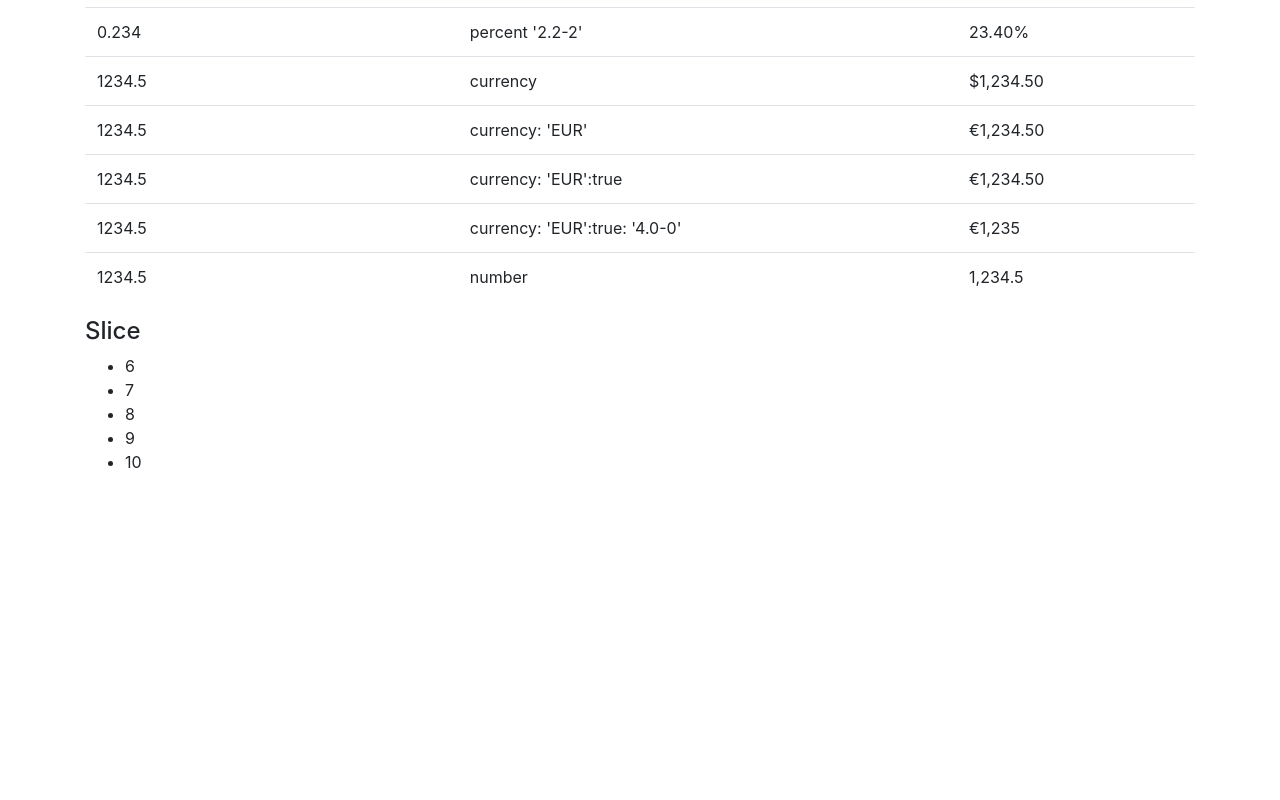
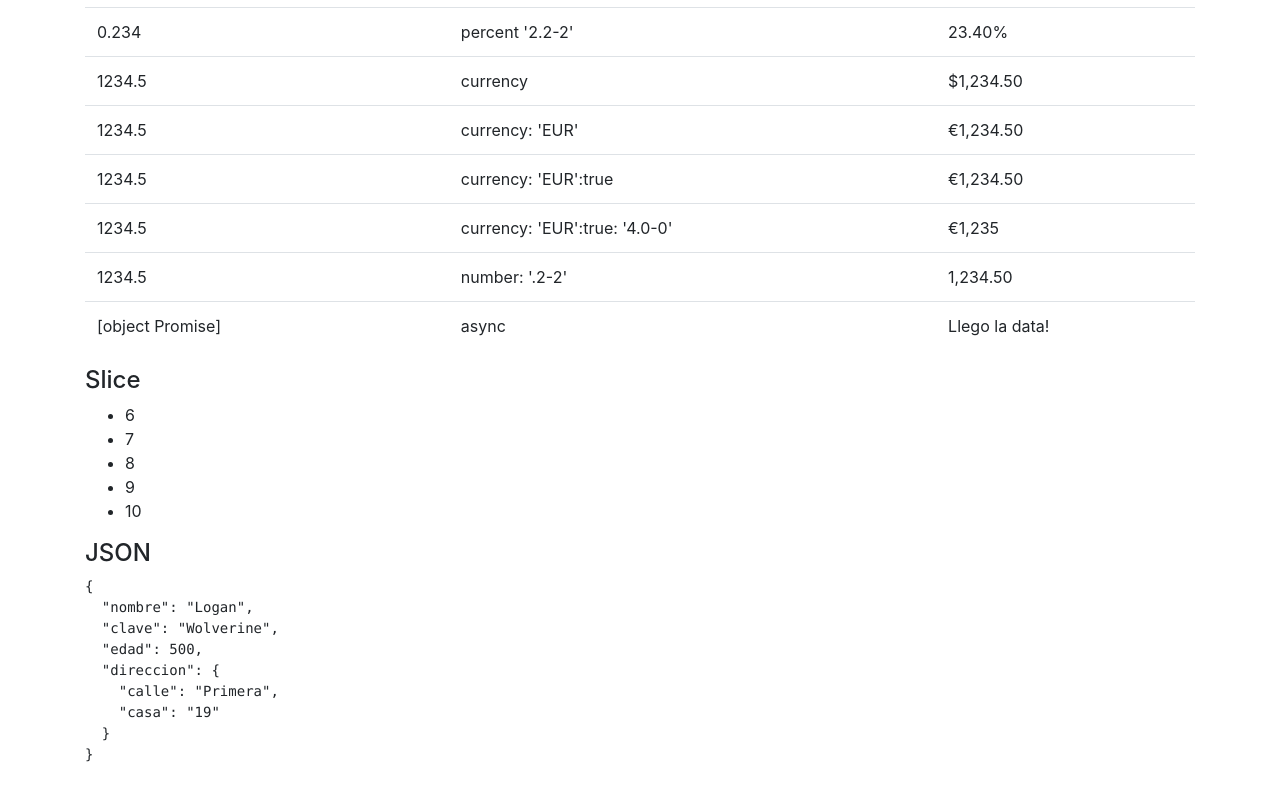
Before and after one commit to paulQR/3-pipes, an Angular app: page / in a window 1280 px wide. Shown: the part 540-1340 px from the top of the page. Before the commit the page ends 1030 px from the top, so only its background shows below. Built offline with nearby package versions, Linux system fonts and the light colour scheme.

Commit message:
2 files modified

```diff
--- a/src/app/app.component.html
+++ b/src/app/app.component.html
@@ -98,8 +98,13 @@
       </tr>
       <tr>
         <td>{{salario}}</td>
-        <td> number </td>
-        <td> {{ salario | number }}</td>
+        <td> number: '.2-2' </td>
+        <td> {{ salario | number: '.2-2' }}</td>
+      </tr>
+      <tr>
+        <td>{{valorDePromesa}}</td>
+        <td>async </td>
+        <td> {{ valorDePromesa | async }}</td>
       </tr>
     </tbody>
 </table>
@@ -109,4 +114,9 @@
   <li *ngFor="let item of arreglo | slice: 5:20"> {{ item }} </li>
 </ul>
 
+<h4>JSON</h4>
+<pre>{{ heroe | json}}</pre>
+
+
 </div>
+<br><br><br><br><br><br>
--- a/src/app/app.component.ts
+++ b/src/app/app.component.ts
@@ -15,4 +15,18 @@ export class AppComponent  {
   a = 0.234;
 
   salario = 1234.5;
+
+  heroe = {
+    nombre: "Logan",
+    clave: "Wolverine",
+    edad: 500,
+    direccion: {
+      calle: "Primera",
+      casa: "19"
+    }
+  }
+
+  valorDePromesa = new Promise( (resolve, reject)=>{
+    setTimeout(()=>resolve('Llego la data!'),3500);
+  });
 }
```
